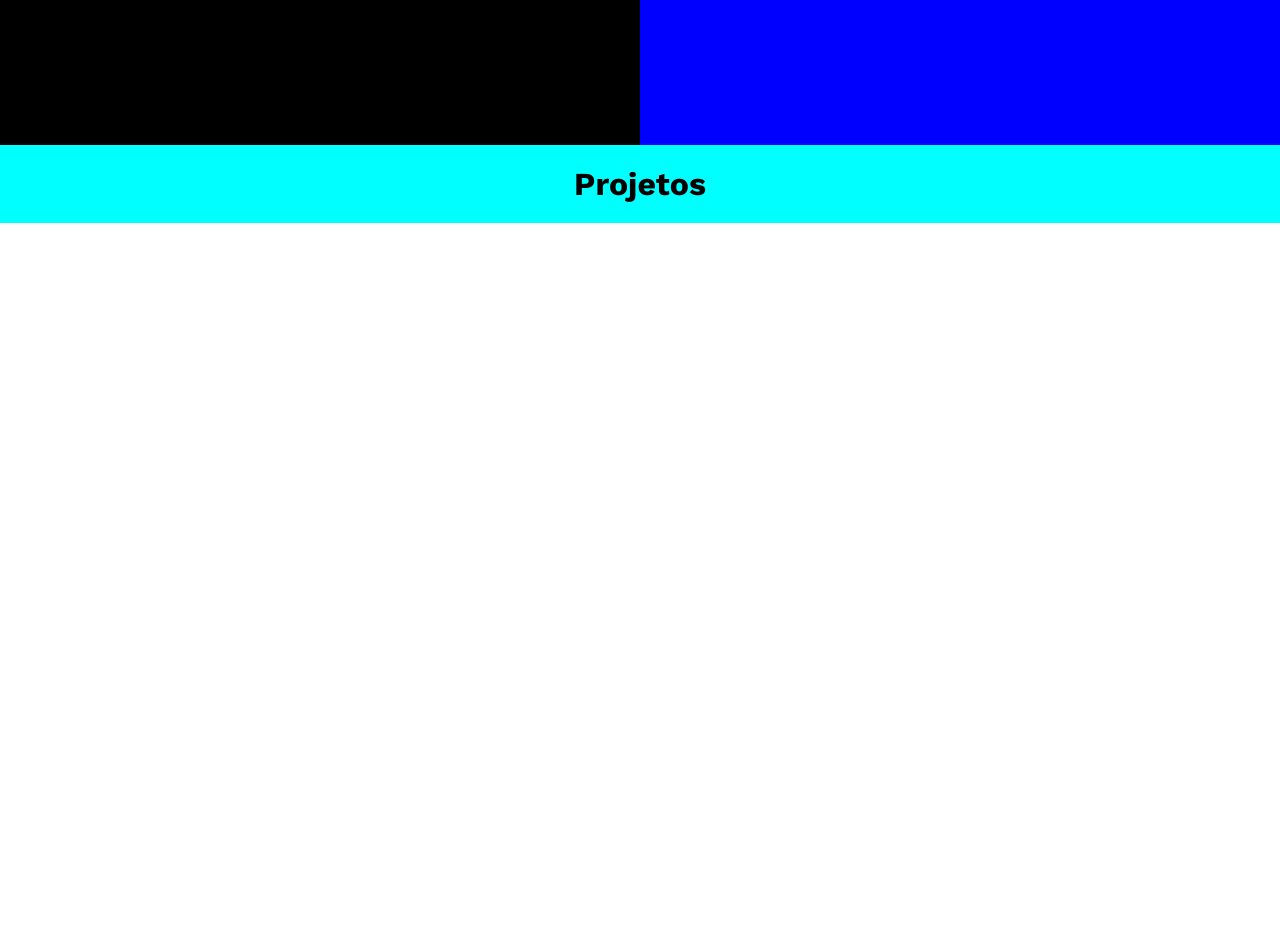
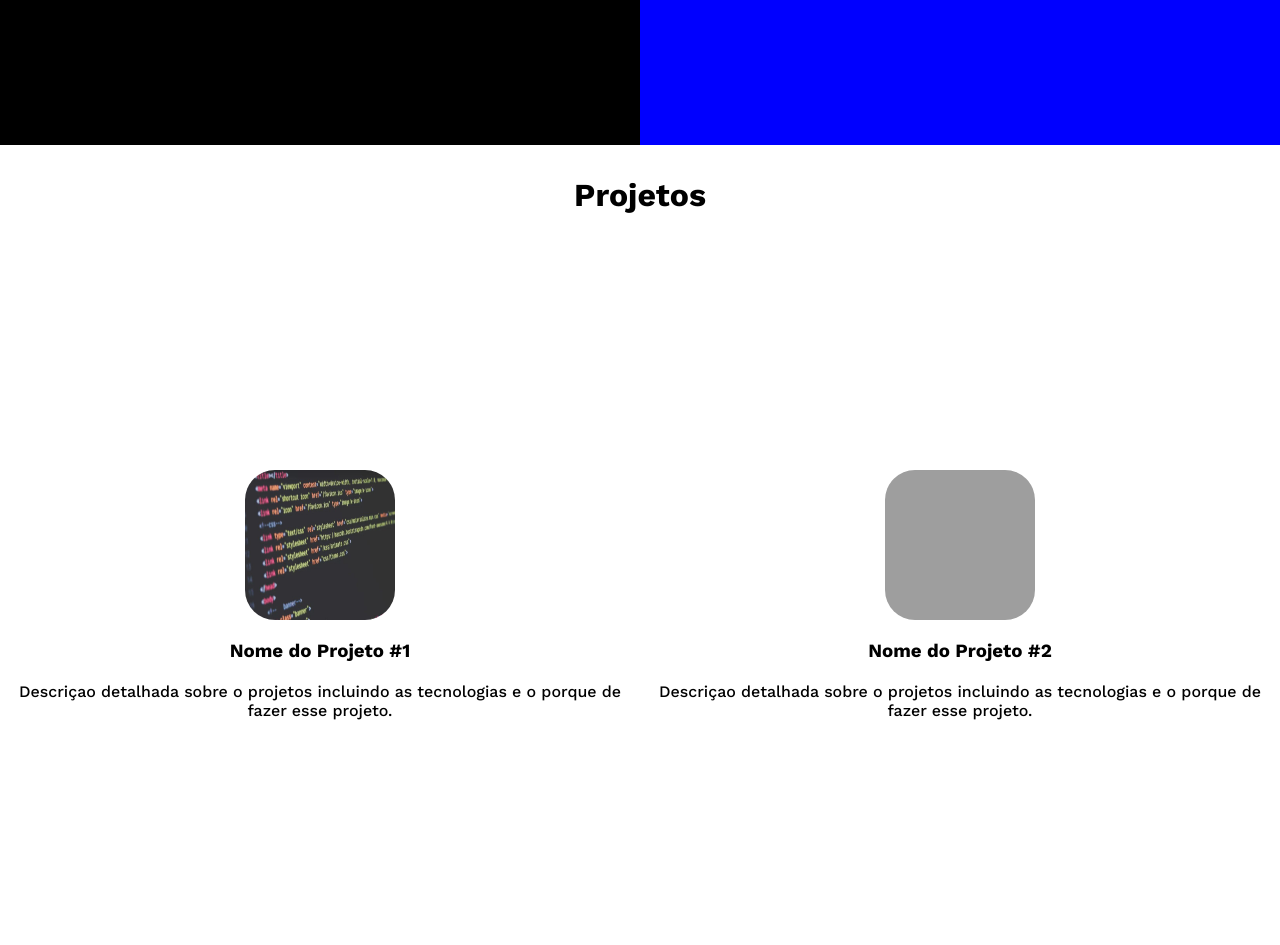
Before and after one commit to joaotelini/Portifolio, a plain HTML site: page index.html in a window 1280 px wide. Shown: the part 535-1480 px from the top of the page. Drawn offline with nearby package versions, Linux system fonts and the light colour scheme; grey boxes are pictures that could not be loaded.

Commit message:
SctnProj

```diff
--- a/index.html
+++ b/index.html
@@ -48,8 +48,24 @@
         <div class="projetos-h1">
             <h1>Projetos</h1>
         </div>
-        <div class="projetos-text">
+        <div class="projetos-text-left">
+            <img src="assets/img/javascript-codigo-tecnologia-768x512.jpg" alt="">
+            <h3>Nome do Projeto #1</h3>
+            <p>
+                Descriçao detalhada sobre o projetos
+                incluindo as tecnologias e o porque
+                de fazer esse projeto.
+            </p>
+        </div>
 
+        <div class="projetos-text-right">
+            <img src="assets/img/ilya-pavlov-OqtafYT5kTw-unsplash.jpg" alt="">
+            <h3>Nome do Projeto #2</h3>
+            <p>
+                Descriçao detalhada sobre o projetos
+                incluindo as tecnologias e o porque
+                de fazer esse projeto.
+            </p>
         </div>
     </div>
 </body>
--- a/style.css
+++ b/style.css
@@ -1,3 +1,10 @@
+/* Responsividade a partir do 685px width */
+
+/* @media only screen and (max-device-width: 685px) {
+    ......
+} */
+
+
 html {
     scroll-behavior: smooth;
   }
@@ -57,12 +64,10 @@ a {
 section {
     width: 100%;
     height: 600px;
-    /* background-image: url(/assets/img/sunset-anime-comet-stars-scenery-digital-art-4k-wallpaper-uhdpaper.com-771@0@i.WebP); */
 }
 
 .section-left {
     float: left;
-    /* max-width: 100%; */
     width: 50%;
     display: flex;
     align-items: center;
@@ -91,16 +96,14 @@ section {
     width: 100%;
     display: flex;
     margin-left: 100px;
-    /* align-items: center;
-    justify-content: center; */
     margin-bottom: 30px;
+    text-align: center;
 }
 
 .section-p {
     width: 50%;
     margin-left: 100px;
     margin-bottom: 30px;
-
 }
 
 .section-btn {
@@ -173,9 +176,52 @@ section {
     color: black;
     display: flex;
     width: 100%;
-    background-color: aqua;
+    height: 100px;
     justify-content: center;
     align-items: center;
-    padding-top: 20px;
-    padding-bottom: 20px;
 }
+
+.projetos-text-left {
+    width: 50%;
+    height: 700px;
+    color: black;
+    float: left;
+    display: flex;
+    justify-content: center;
+    align-items: center;
+    font-weight: bold;
+    flex-direction: column;
+}
+
+.projetos-text-right {
+    float: right;
+    display: flex;
+    justify-content: center;
+    align-items: center;
+    width: 50%;
+    height: 700px;
+    color: black;
+    font-weight: bold;
+    flex-direction: column;
+}
+
+.projetos-text-left img, .projetos-text-right img {
+    width: 150px;
+    height: 150px;
+    border-radius: 30px;
+}
+
+.projetos-text-left h3, .projetos-text-right h3 {
+    margin-top: 20px;
+}
+
+.projetos-text-left p, .projetos-text-right p {
+    margin-top: 20px;
+    text-align: center;
+    font-weight: 500;
+}
+
+/* Responsividade a partir do 685px width */
+/* @media only screen and (max-device-width: 685px) {
+    ......
+} */
```
Also changed, not shown: assets/img/javascript-codigo-tecnologia-768x512.jpg (added), assets/svg/github-svgrepo-com.svg (deleted), 2 other files.
